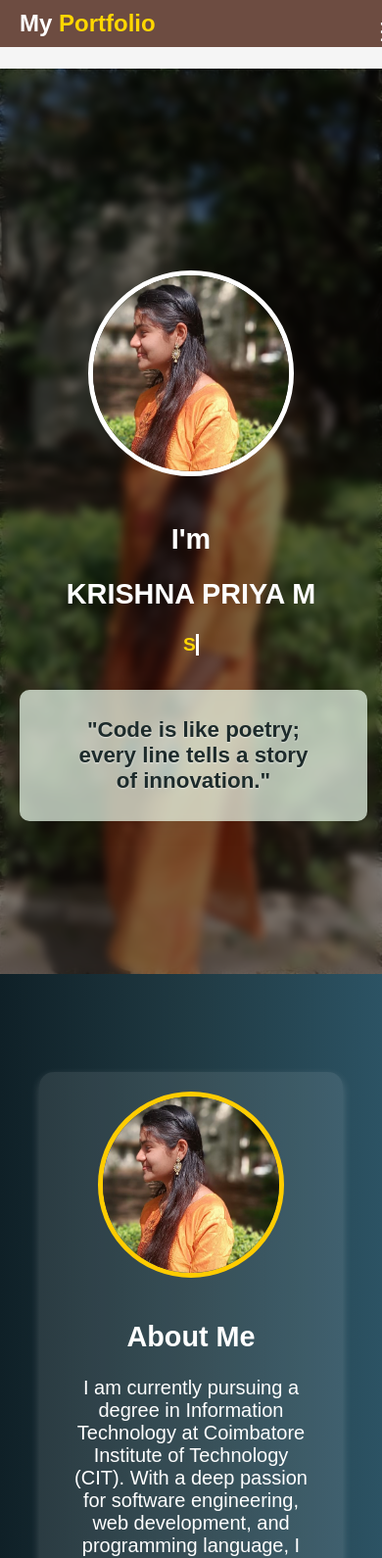
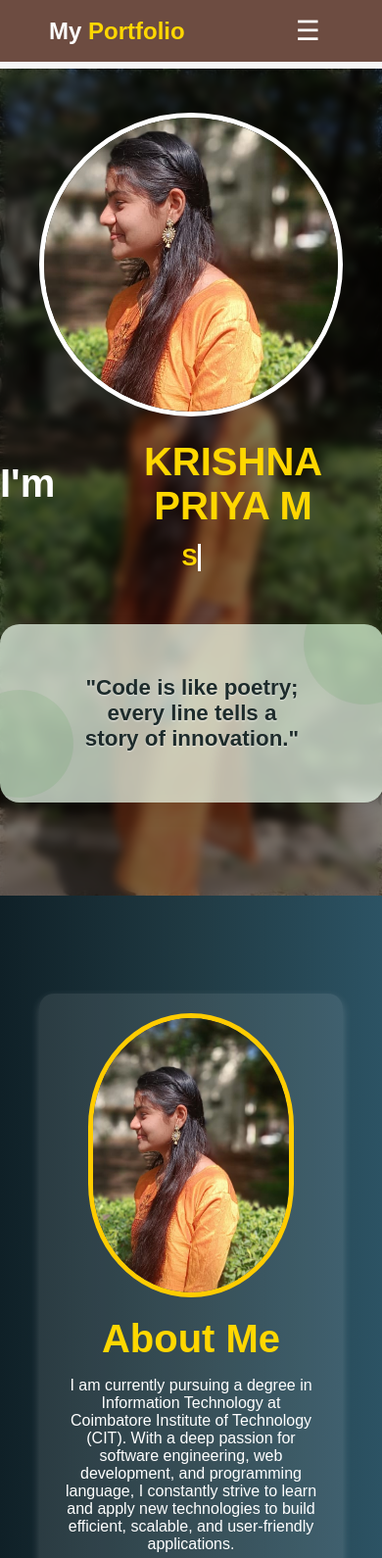
Before and after one commit to Krishnapriyait/MyPortfolio, a plain HTML site: page index.html in a window 390 px wide. Shown: the top 1590 px of the page at 98% size. Drawn offline with Linux system fonts and the light colour scheme.

Commit message:
Update style.css

```diff
--- a/style.css
+++ b/style.css
@@ -51,7 +51,7 @@ nav ul li a:hover {
 }
 
 .hero {
-  height: 200vh;
+  height: 100vh;
   background: url('background.jpg') center/cover no-repeat;
   display: flex;
   flex-direction: column;
@@ -60,7 +60,6 @@ nav ul li a:hover {
   text-align: center;
   position: relative;
   margin-top: 70px;
-  object-fit: contain;
 }
 
 .hero::before {
@@ -78,23 +77,27 @@ nav ul li a:hover {
   color: white;
 }
 
-.profile-picture img {
-  width: 100%;
-  max-width: 300px;
-  height: 300px;
-  border-radius: 50%;
-  border: 5px solid white;
-  margin-bottom: 20px;
-  object-fit: cover;
+.contain {
+  display: flex;
+  justify-content: center;
+  align-items: center;
+  gap: 30px;
 }
 
-p {
-  font-size: 20px;
-  font-weight: bold;
+h2 {
+  font-size: 40px;
+  color: white;
+  margin: 0;
 }
 
-.no-bold {
-  font-weight: normal;
+h1 {
+  margin: 0;
+}
+
+h1 span {
+  font-size: 40px;
+  color: #FFD700;
+  display: inline;
 }
 
 #typing-text {
@@ -105,18 +108,6 @@ p {
   font-size: 24px;
   font-weight: bold;
   color: #FFD700;
-}
-
-.quote {
-  font-size: 1.2rem;
-  color: white;
-  margin-top: 20px;
-}
-
-.quoteabout {
-  font-size: 1.2rem;
-  color: pink;
-  margin-top: 20px;
 }
 
 .quote-section {
@@ -162,15 +153,9 @@ p {
 }
 
 @keyframes floatBubbles {
-  0% {
-    transform: translateY(0) scale(1);
-  }
-  50% {
-    transform: translateY(-30px) scale(1.1);
-  }
-  100% {
-    transform: translateY(0) scale(1);
-  }
+  0% { transform: translateY(0) scale(1); }
+  50% { transform: translateY(-30px) scale(1.1); }
+  100% { transform: translateY(0) scale(1); }
 }
 
 .quote-section blockquote p {
@@ -181,6 +166,16 @@ p {
   position: relative;
   z-index: 1;
   text-shadow: 0px 1px 2px rgba(255, 255, 255, 0.6);
+}
+
+.profile-picture img {
+  width: 100%;
+  max-width: 300px;
+  height: 300px;
+  border-radius: 50%;
+  border: 5px solid white;
+  margin-bottom: 20px;
+  object-fit: cover;
 }
 
 .about {
@@ -202,30 +197,19 @@ p {
   background: rgba(255, 255, 255, 0.1);
   border-radius: 15px;
   box-shadow: 0px 4px 10px rgba(255, 255, 255, 0.2);
-  animation: fadeIn 4s ease-in-out;
 }
 
 .profile-pic {
   width: 250px;
-  height: 250px;
+  height: 340px;
+  border-radius: 50% / 40%;
+  border: 5px solid #ffcc00;
   object-fit: cover;
-  border-radius: 50%;
-  border: 5px solid #ffcc00;
-  transition: 0.3s;
-}
-
-.profile-pic:hover {
-  transform: scale(1.05);
 }
 
 .about-content {
   flex: 2;
   max-width: 600px;
-}
-
-.hire-me {
-  text-align: center;
-  margin-top: 30px;
 }
 
 .btn {
@@ -246,128 +230,56 @@ p {
   transform: scale(1.05);
 }
 
-html {
-  scroll-behavior: smooth;
-}
-
-@keyframes fadeIn {
-  from {
-    opacity: 0;
-    transform: translateY(50px);
-  }
-  to {
-    opacity: 1;
-    transform: translateY(0);
-  }
+.quoteabout {
+  font-size: 1.2rem;
+  color: pink;
+  margin-top: 20px;
 }
 
 .menu-toggle {
   display: none;
-  font-size: 26px;
+  font-size: 28px;
   cursor: pointer;
   color: white;
   z-index: 1001;
-  transition: transform 0.3s ease;
-}
-
-.menu-toggle.active {
-  transform: rotate(90deg);
 }
 
 /* ✅ Mobile View Fixes */
 @media (max-width: 768px) {
-  header {
-    flex-direction: row;
-    justify-content: space-between;
-    padding: 10px 20px;
-  }
-
   .menu-toggle {
-    display: block;
-    position: absolute;
-    right: 20px;
-    top: 18px;
-  }
-
-  nav {
-    display: none;
-    width: 100%;
-    background: #6D4C41;
-    position: absolute;
-    top: 60px;
-    left: 0;
-    z-index: 1000;
-  }
-
-  nav.show {
     display: block;
   }
 
   nav ul {
     flex-direction: column;
-    align-items: center;
-    gap: 10px;
-    padding: 20px 0;
+    background-color: #6D4C41;
+    position: absolute;
+    top: 60px;
+    right: 0;
+    width: 100%;
+    text-align: right;
+    padding: 10px;
+    display: none;
   }
 
   nav ul li {
-    display: block;
+    margin: 10px 0;
   }
 
-  .hero {
-    height: 100vh;
-    padding: 40px 20px;
-    background-size: cover;
-    background-position: center;
-  }
-
-  .profile-picture img {
-    width: 200px;
-    height: 200px;
-    margin-top: 80px;
-  }
-
-  h1, h2 {
-    font-size: 1.8rem;
-  }
-
-  #typing-text {
-    font-size: 1.2rem;
+  #mobile-nav.show ul {
+    display: block;
   }
 
   .abouting-container {
     flex-direction: column;
+    text-align: center;
     padding: 20px;
-    text-align: center;
   }
 
   .profile-pic {
-    width: 180px;
-    height: 180px;
+    width: 200px;
+    height: 280px;
+    border-radius: 50% / 40%;
     margin-bottom: 20px;
   }
-
-  .about-content {
-    max-width: 100%;
-    padding: 0 10px;
-  }
-
-  .btn {
-    font-size: 1rem;
-    padding: 10px 20px;
-  }
-
-  .quote-section {
-    font-size: 1rem;
-    padding: 12px 20px;
-    border-radius: 10px;
-    width: 90%;
-    max-width: 350px;
-    margin: 30px auto;
-  }
-
-  .quote-section::before,
-  .quote-section::after {
-    display: none;
-  }
-  }
+                                }
```
